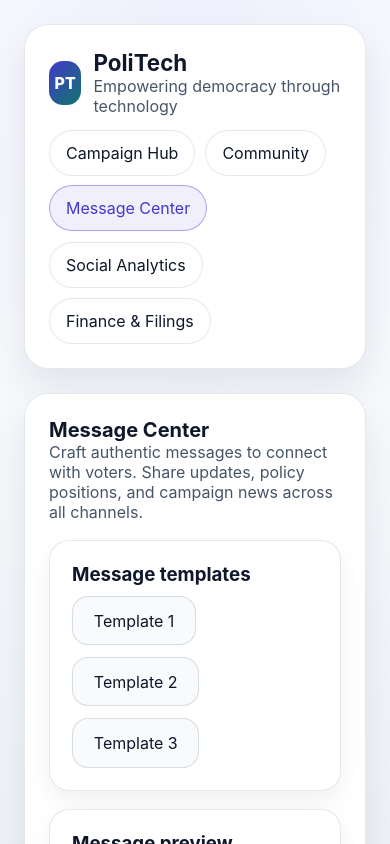
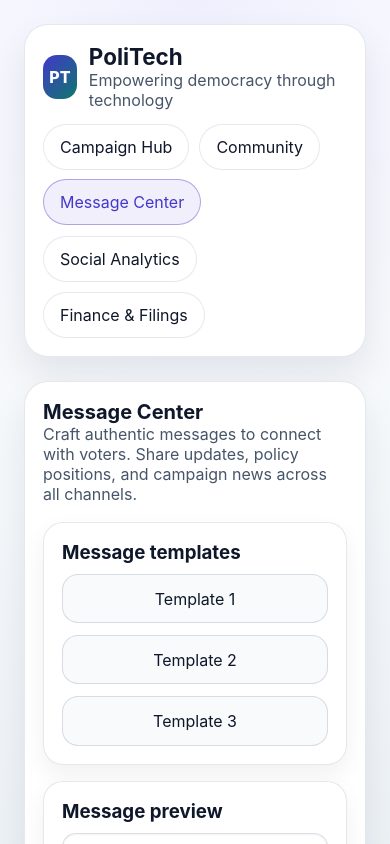
Before and after one commit to TyoshiChikayama-Jackson/politician-side-politechllc, a React (Vite) app: page / in a window 390 px wide. Both pictures are taken after a click on the button "Message Center". Shown: the top 844 px of the page. Built offline with nearby package versions, Linux system fonts and the light colour scheme.

Commit message:
responsive to devices

```diff
--- a/src/styles.css
+++ b/src/styles.css
@@ -490,9 +490,91 @@ textarea {
   margin-top: 10px;
 }
 
-@media (max-width: 780px) {
+@media (max-width: 980px) {
+  .dashboard-grid,
+  .metric-grid,
+  .button-group,
+  .form-grid,
+  .note-todo-grid,
+  .platform-grid {
+    grid-template-columns: 1fr !important;
+  }
+
+  .dashboard-grid,
+  .note-todo-grid,
+  .platform-grid {
+    gap: 16px;
+  }
+
+  .button-group {
+    flex-direction: column;
+  }
+
+  .calendar-header,
+  .calendar-details {
+    flex-direction: column;
+    align-items: stretch;
+  }
+
+  .calendar-day {
+    min-height: 48px;
+    padding: 8px;
+  }
+}
+
+@media (max-width: 640px) {
   .page-header {
     flex-direction: column;
     align-items: flex-start;
   }
+
+  .page-content {
+    gap: 18px;
+  }
+
+  .section-panel {
+    padding: 18px;
+  }
+
+  .card {
+    padding: 18px;
+  }
+
+  .data-table th,
+  .data-table td {
+    padding: 10px 12px;
+  }
+
+  .calendar-grid {
+    grid-template-columns: repeat(7, minmax(0, 1fr));
+    gap: 6px;
+  }
+
+  .calendar-weekday {
+    font-size: 0.75rem;
+  }
+
+  .calendar-day {
+    min-height: 42px;
+    padding: 8px 6px;
+    font-size: 0.85rem;
+  }
+
+  .summary-pill,
+  button.primary,
+  button.secondary {
+    width: 100%;
+  }
+
+  .platform-chip,
+  .metric-card,
+  .calendar-details li,
+  .note-list li,
+  .todo-list li {
+    padding: 12px;
+  }
+
+  .note-todo-grid {
+    gap: 14px;
+  }
 }
```
